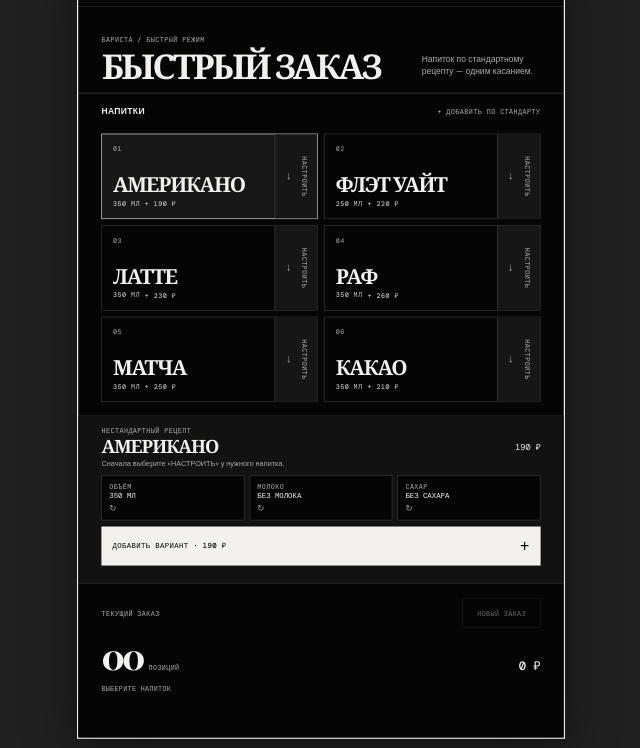
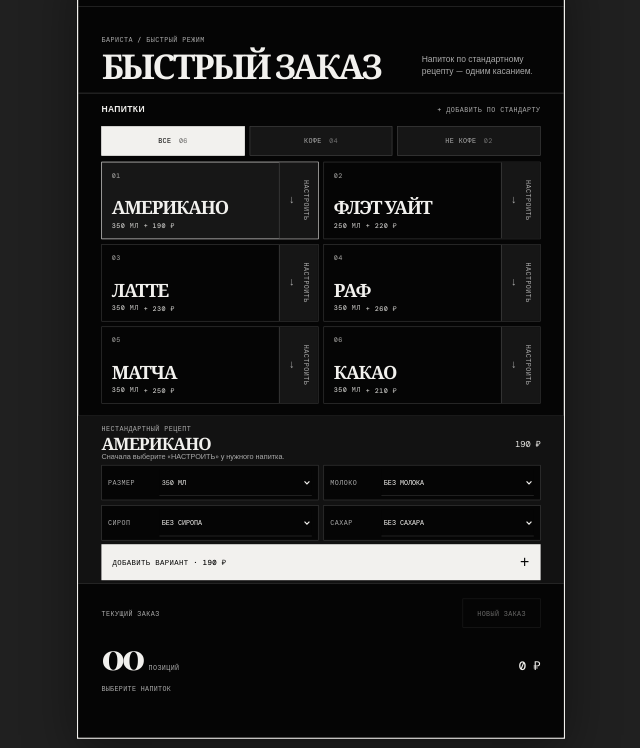
Before and after one commit to GlobalSasha/drinkx-ai-barista-prototype, a website: page public/kiosk/noir.html in a window 1280 px wide. Shown: the part 52-800 px from the top of the page, without its empty margins (319-959 px from the left). Drawn offline with nearby package versions, Linux system fonts and the light colour scheme.

Commit message:
Update DrinkX kiosk prototype 20260727T202827Z

```diff
--- a/public/kiosk/deploy.txt
+++ b/public/kiosk/deploy.txt
@@ -1 +1 @@
-20260727T201756Z
+20260727T202827Z
--- a/public/kiosk/noir.css
+++ b/public/kiosk/noir.css
@@ -158,17 +158,22 @@ button:focus-visible, a:focus-visible, [tabindex]:focus-visible {
 
 .noir-hint { width: 195px; margin: 0 0 3px; color: var(--noir-smoke); font-size: 14px; line-height: 1.4; }
 
-.noir-menu { padding: 20px 38px; border-bottom: 1px solid var(--noir-line); }
+.noir-menu { padding: 16px 38px; border-bottom: 1px solid var(--noir-line); }
 
-.noir-section-heading { display: flex; min-height: 32px; align-items: baseline; justify-content: space-between; gap: 16px; margin-bottom: 14px; }
+.noir-section-heading { display: flex; min-height: 28px; align-items: baseline; justify-content: space-between; gap: 16px; margin-bottom: 10px; }
 .noir-section-heading h2, .noir-config__title h2 { margin: 0; font-size: 14px; font-weight: 700; letter-spacing: 0.04em; }
 .noir-section-heading p { margin: 0; color: var(--noir-smoke); text-align: right; }
+
+.noir-categories { display: grid; grid-template-columns: repeat(3, minmax(0, 1fr)); gap: 8px; margin-bottom: 10px; }
+.noir-category { min-height: 48px; padding: 8px 12px; border: 1px solid var(--noir-line); background: #161616; color: var(--noir-smoke); font-family: "DM Mono", monospace; font-size: 11px; letter-spacing: 0.06em; }
+.noir-category span { margin-left: 5px; opacity: 0.62; }
+.noir-category:hover, .noir-category.is-active { border-color: var(--noir-paper); background: var(--noir-paper); color: var(--noir-black); }
 
 .noir-drinks {
   display: grid;
   grid-template-columns: repeat(2, minmax(0, 1fr));
-  grid-auto-rows: 140px;
-  gap: 10px;
+  grid-auto-rows: 127px;
+  gap: 8px;
   margin: 0;
   padding: 0;
   list-style: none;
@@ -177,7 +182,7 @@ button:focus-visible, a:focus-visible, [tabindex]:focus-visible {
 .noir-drink {
   display: grid;
   min-width: 0;
-  grid-template-columns: minmax(0, 1fr) 70px;
+  grid-template-columns: minmax(0, 1fr) 64px;
   overflow: hidden;
   border: 1px solid var(--noir-line);
   background: var(--noir-black);
@@ -189,10 +194,10 @@ button:focus-visible, a:focus-visible, [tabindex]:focus-visible {
 .noir-quick-add {
   display: flex;
   min-width: 0;
-  min-height: 138px;
+  min-height: 125px;
   flex-direction: column;
   justify-content: space-between;
-  padding: 17px 18px;
+  padding: 14px 16px;
   border: 0;
   background: transparent;
   color: inherit;
@@ -206,7 +211,7 @@ button:focus-visible, a:focus-visible, [tabindex]:focus-visible {
 .noir-drink h3 {
   margin: auto 0 10px;
   font-family: "Playfair Display", Georgia, serif;
-  font-size: 34px;
+  font-size: 30px;
   font-weight: 800;
   letter-spacing: -0.06em;
   line-height: 0.85;
@@ -217,8 +222,8 @@ button:focus-visible, a:focus-visible, [tabindex]:focus-visible {
 
 .noir-customize {
   display: grid;
-  min-width: 70px;
-  min-height: 138px;
+  min-width: 64px;
+  min-height: 125px;
   place-items: center;
   padding: 10px;
   border: 0;
@@ -232,43 +237,40 @@ button:focus-visible, a:focus-visible, [tabindex]:focus-visible {
 .noir-customize:hover, .noir-customize:active { background: #2c2c2c; color: var(--noir-white); }
 .noir-customize span { font-family: Arial, sans-serif; font-size: 18px; }
 
-.noir-config { padding: 18px 38px; border-bottom: 1px solid var(--noir-line); background: var(--noir-panel); }
+.noir-config { padding: 14px 38px; border-bottom: 1px solid var(--noir-line); background: var(--noir-panel); }
 .noir-config__title { display: grid; grid-template-columns: 1fr auto; gap: 4px 16px; align-items: end; }
 .noir-config__title p { grid-column: 1 / -1; margin: 0; color: var(--noir-smoke); }
-.noir-config__title h2 { font-family: "Playfair Display", Georgia, serif; font-size: 30px; font-weight: 800; letter-spacing: -0.055em; line-height: 0.9; }
+.noir-config__title h2 { font-family: "Playfair Display", Georgia, serif; font-size: 28px; font-weight: 800; letter-spacing: -0.055em; line-height: 0.9; }
 .noir-config__title span { padding-bottom: 2px; font-family: "DM Mono", monospace; font-size: 14px; white-space: nowrap; }
-.noir-config__hint { margin: 7px 0 12px; color: var(--noir-smoke); font-size: 12px; line-height: 1.35; }
+.noir-config__hint { margin: 2px 0 6px; color: var(--noir-smoke); font-size: 12px; line-height: 1.35; }
 
-.noir-settings { display: grid; grid-template-columns: repeat(3, minmax(0, 1fr)); gap: 8px; }
+.noir-settings { display: grid; grid-template-columns: repeat(2, minmax(0, 1fr)); gap: 8px; }
 
 .noir-setting {
-  display: grid;
+  display: flex;
   min-width: 0;
-  min-height: 70px;
-  grid-template-columns: 1fr auto;
-  grid-template-rows: auto 1fr;
-  align-items: start;
-  gap: 3px 8px;
-  padding: 10px 12px;
+  min-height: 52px;
+  align-items: center;
+  gap: 10px;
+  padding: 6px 10px;
   border: 1px solid var(--noir-line);
   background: var(--noir-black);
   color: var(--noir-paper);
   text-align: left;
 }
 
-.noir-setting:hover, .noir-setting:active { background: #292929; }
-.noir-setting small { color: var(--noir-smoke); }
-.noir-setting span { grid-column: 1 / -1; min-width: 0; font-family: "DM Mono", monospace; font-size: 12px; line-height: 1.15; }
-.noir-setting b { color: var(--noir-smoke); font-size: 14px; font-weight: 400; }
+.noir-setting small { width: 74px; flex: 0 0 auto; color: var(--noir-smoke); }
+.noir-setting select { width: 100%; min-width: 0; min-height: 44px; border: 0; border-bottom: 1px solid var(--noir-line); border-radius: 0; background: var(--noir-black); color: var(--noir-paper); font-family: "DM Mono", monospace; font-size: 11px; }
+.noir-setting select:focus-visible { outline: 3px solid var(--noir-white); outline-offset: 2px; }
 
 .noir-add-custom {
   display: flex;
   width: 100%;
-  min-height: 64px;
+  min-height: 56px;
   align-items: center;
   justify-content: space-between;
   gap: 16px;
-  margin-top: 10px;
+  margin-top: 6px;
   padding: 14px 18px;
   border: 0;
   background: var(--noir-paper);
--- a/public/kiosk/noir.html
+++ b/public/kiosk/noir.html
@@ -7,7 +7,7 @@
     <meta name="description" content="Быстрый интерфейс DrinkX для работы бариста." />
     <title>DrinkX Barista — Noir Edition</title>
     <link rel="icon" href="data:," />
-    <link rel="stylesheet" href="./noir.css?v=49cb5c9a7bfb" />
+    <link rel="stylesheet" href="./noir.css?v=bf12222b292d" />
   </head>
   <body class="noir-body">
     <a class="noir-skip" href="#noir-menu">Перейти к напиткам</a>
@@ -40,6 +40,11 @@
               <h2 id="noir-menu-title">НАПИТКИ</h2>
               <p>+ ДОБАВИТЬ ПО СТАНДАРТУ</p>
             </div>
+            <nav class="noir-categories" aria-label="Категории напитков">
+              <button class="noir-category is-active" type="button" data-filter="all" aria-pressed="true">ВСЕ <span>06</span></button>
+              <button class="noir-category" type="button" data-filter="coffee" aria-pressed="false">КОФЕ <span>04</span></button>
+              <button class="noir-category" type="button" data-filter="other" aria-pressed="false">НЕ КОФЕ <span>02</span></button>
+            </nav>
             <ul id="noir-drinks" class="noir-drinks" aria-label="Быстрое добавление напитков"></ul>
           </section>
 
@@ -74,6 +79,6 @@
     </div>
 
     <div id="noir-toast" class="noir-toast" role="status" aria-live="polite" aria-atomic="true"></div>
-    <script src="./noir.js?v=49cb5c9a7bfb"></script>
+    <script src="./noir.js?v=bf12222b292d"></script>
   </body>
 </html>
--- a/public/kiosk/noir.js
+++ b/public/kiosk/noir.js
@@ -4,56 +4,64 @@ const drinks = [
   {
     id: "americano",
     name: "АМЕРИКАНО",
+    category: "coffee",
     volume: "350 МЛ",
     price: 190,
-    defaults: { volume: "350 МЛ", milk: "БЕЗ МОЛОКА", sugar: "БЕЗ САХАРА" },
+    defaults: { volume: "350 МЛ", milk: "БЕЗ МОЛОКА", syrup: "БЕЗ СИРОПА", sugar: "БЕЗ САХАРА" },
   },
   {
     id: "flat",
     name: "ФЛЭТ УАЙТ",
+    category: "coffee",
     volume: "250 МЛ",
     price: 220,
-    defaults: { volume: "250 МЛ", milk: "ОБЫЧНОЕ", sugar: "БЕЗ САХАРА" },
+    defaults: { volume: "250 МЛ", milk: "ОБЫЧНОЕ", syrup: "БЕЗ СИРОПА", sugar: "БЕЗ САХАРА" },
   },
   {
     id: "latte",
     name: "ЛАТТЕ",
+    category: "coffee",
     volume: "350 МЛ",
     price: 230,
-    defaults: { volume: "350 МЛ", milk: "ОБЫЧНОЕ", sugar: "БЕЗ САХАРА" },
+    defaults: { volume: "350 МЛ", milk: "ОБЫЧНОЕ", syrup: "БЕЗ СИРОПА", sugar: "БЕЗ САХАРА" },
   },
   {
     id: "raf",
     name: "РАФ",
+    category: "coffee",
     volume: "350 МЛ",
     price: 260,
-    defaults: { volume: "350 МЛ", milk: "ОБЫЧНОЕ", sugar: "БЕЗ САХАРА" },
+    defaults: { volume: "350 МЛ", milk: "ОБЫЧНОЕ", syrup: "ВАНИЛЬ", sugar: "БЕЗ САХАРА" },
   },
   {
     id: "matcha",
     name: "МАТЧА",
+    category: "other",
     volume: "350 МЛ",
     price: 250,
-    defaults: { volume: "350 МЛ", milk: "ОВСЯНОЕ", sugar: "БЕЗ САХАРА" },
+    defaults: { volume: "350 МЛ", milk: "ОВСЯНОЕ", syrup: "БЕЗ СИРОПА", sugar: "БЕЗ САХАРА" },
   },
   {
     id: "cacao",
     name: "КАКАО",
+    category: "other",
     volume: "350 МЛ",
     price: 210,
-    defaults: { volume: "350 МЛ", milk: "ОБЫЧНОЕ", sugar: "БЕЗ САХАРА" },
+    defaults: { volume: "350 МЛ", milk: "ОБЫЧНОЕ", syrup: "ШОКОЛАД", sugar: "БЕЗ САХАРА" },
   },
 ];
 
 const optionValues = {
   volume: ["250 МЛ", "350 МЛ", "450 МЛ"],
   milk: ["БЕЗ МОЛОКА", "ОВСЯНОЕ", "ОБЫЧНОЕ"],
+  syrup: ["БЕЗ СИРОПА", "ВАНИЛЬ", "КАРАМЕЛЬ", "ФУНДУК", "ШОКОЛАД"],
   sugar: ["БЕЗ САХАРА", "1 ЛОЖКА", "2 ЛОЖКИ"],
 };
 
-const optionLabels = { volume: "ОБЪЁМ", milk: "МОЛОКО", sugar: "САХАР" };
+const optionLabels = { volume: "РАЗМЕР", milk: "МОЛОКО", syrup: "СИРОП", sugar: "САХАР" };
 
 const state = {
+  filter: "all",
   selectedId: "americano",
   options: { ...drinks[0].defaults },
   orderCount: 0,
@@ -62,6 +70,7 @@ const state = {
 };
 
 const drinkGrid = document.querySelector("#noir-drinks");
+const filterButtons = document.querySelectorAll(".noir-category");
 const settings = document.querySelector("#noir-settings");
 const configTitle = document.querySelector("#noir-config-title");
 const configPrice = document.querySelector("#noir-config-price");
@@ -106,6 +115,10 @@ function selectedDrink() {
   return drinks.find((drink) => drink.id === state.selectedId) || drinks[0];
 }
 
+function visibleDrinks() {
+  return state.filter === "all" ? drinks : drinks.filter((drink) => drink.category === state.filter);
+}
+
 function price(value) {
   return `${value.toLocaleString("ru-RU")} ₽`;
 }
@@ -120,12 +133,12 @@ function setSelectedDrink(id) {
 }
 
 function renderDrinks() {
-  drinkGrid.innerHTML = drinks
+  drinkGrid.innerHTML = visibleDrinks()
     .map(
-      (drink, index) => `
+      (drink) => `
         <li class="noir-drink${drink.id === state.selectedId ? " is-selected" : ""}">
           <button class="noir-quick-add" type="button" data-quick-add="${drink.id}" aria-label="Быстро добавить ${drink.name} за ${price(drink.price)}">
-            <span class="noir-drink__index">0${index + 1}</span>
+            <span class="noir-drink__index">${String(drinks.indexOf(drink) + 1).padStart(2, "0")}</span>
             <h3>${drink.name}</h3>
             <span class="noir-drink__meta"><span>${drink.volume}</span><strong>+ ${price(drink.price)}</strong></span>
           </button>
@@ -140,11 +153,12 @@ function renderSettings() {
   settings.innerHTML = Object.entries(optionLabels)
     .map(
       ([key, label]) => `
-        <button class="noir-setting" type="button" data-setting="${key}" aria-label="${label}: ${state.options[key]}. Нажмите, чтобы изменить.">
+        <label class="noir-setting">
           <small>${label}</small>
-          <span>${state.options[key]}</span>
-          <b aria-hidden="true">↻</b>
-        </button>
+          <select data-setting="${key}" aria-label="${label} для выбранного напитка">
+            ${optionValues[key].map((value) => `<option value="${value}"${value === state.options[key] ? " selected" : ""}>${value}</option>`).join("")}
+          </select>
+        </label>
       `,
     )
     .join("");
@@ -159,7 +173,7 @@ function renderOrder() {
   orderTotal.textContent = price(state.orderTotal);
   resetButton.disabled = state.orderCount === 0;
   orderSummary.textContent = state.lastOrder
-    ? `ПОСЛЕДНИЙ: ${state.lastOrder.name} · ${state.lastOrder.volume} · ${state.lastOrder.milk} · ${state.lastOrder.sugar}`
+    ? `ПОСЛЕДНИЙ: ${state.lastOrder.name} · ${state.lastOrder.volume} · ${state.lastOrder.milk} · ${state.lastOrder.syrup} · ${state.lastOrder.sugar}`
     : "ВЫБЕРИТЕ НАПИТОК";
 }
 
@@ -204,15 +218,23 @@ drinkGrid.addEventListener("click", (event) => {
   }
 });
 
-settings.addEventListener("click", (event) => {
-  const button = event.target.closest("[data-setting]");
-  if (!button) return;
+filterButtons.forEach((button) => {
+  button.addEventListener("click", () => {
+    state.filter = button.dataset.filter;
+    filterButtons.forEach((item) => {
+      const isActive = item === button;
+      item.classList.toggle("is-active", isActive);
+      item.setAttribute("aria-pressed", String(isActive));
+    });
+    renderDrinks();
+  });
+});
 
-  const key = button.dataset.setting;
-  const values = optionValues[key];
-  const nextIndex = (values.indexOf(state.options[key]) + 1) % values.length;
-  state.options[key] = values[nextIndex];
-  renderSettings();
+settings.addEventListener("change", (event) => {
+  const select = event.target.closest("select[data-setting]");
+  if (!select) return;
+
+  state.options[select.dataset.setting] = select.value;
 });
 
 customAddButton.addEventListener("click", () => addSelectedDrink(true));
```
Also changed, not shown: public/kiosk/flow.html (+2 -2 lines), public/kiosk/index.html (+1 -1 lines), public/kiosk/line.html (+2 -2 lines), public/kiosk/staff.html (+2 -2 lines), public/kiosk/visual.html (+2 -2 lines).
